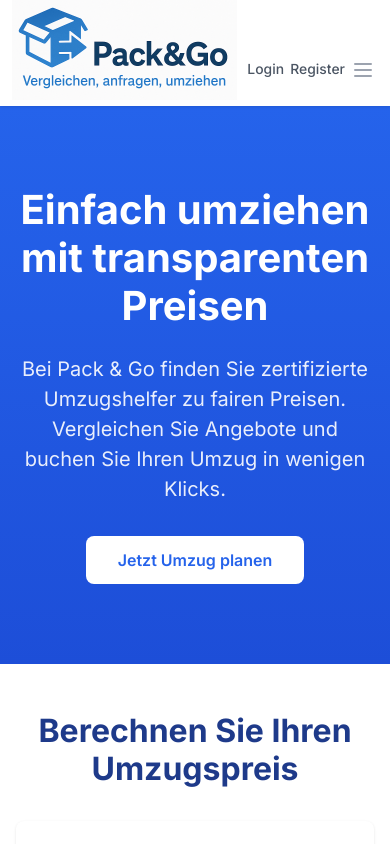
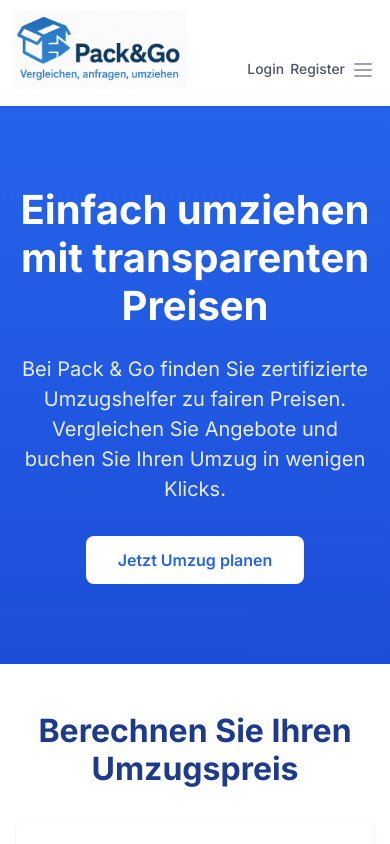
Before and after one commit to jili0/pack-and-go, a Next.js app: page / in a window 390 px wide. Shown: the top 844 px of the page. Built offline with nearby package versions, Linux system fonts and the light colour scheme; no server answers.

Commit message:
fix logo size responsiveness

```diff
--- a/src/app/styles/Layout.module.css
+++ b/src/app/styles/Layout.module.css
@@ -15,6 +15,8 @@
 .logoImage {
   color: var(--dark-blue);
   position: relative;
+  object-fit: contain;
+  width: min(225px, 45vw);
 }
 
 .headerContent {
@@ -34,6 +36,8 @@
     display: flex;
     align-items: center;
   }
+  .logoImage {
+  }
 }
 
 @media (min-width: 768px) {
@@ -45,7 +49,7 @@
 
 .navLink {
   color: var(--gray-600);
-  padding-inline: min(.5rem, .8vw);
+  padding-inline: min(0.5rem, 0.8vw);
   font-weight: 500;
   text-decoration: none;
   white-space: nowrap;
@@ -111,7 +115,6 @@
 }
 /* Ende: hier oben braucht man noch styling nach dem login */
 
-
 .mobileMenu {
   display: none;
   position: absolute;
@@ -130,7 +133,7 @@
   background: none;
   border: none;
   color: var(--gray-400);
-  padding-inline: min(.5rem, .8vw);
+  padding-inline: min(0.5rem, 0.8vw);
 }
 
 .mobileMenuButton:hover {
@@ -144,7 +147,6 @@
     display: none;
   }
 }
-
 
 .mobileMenuOpen {
   display: block;
```
